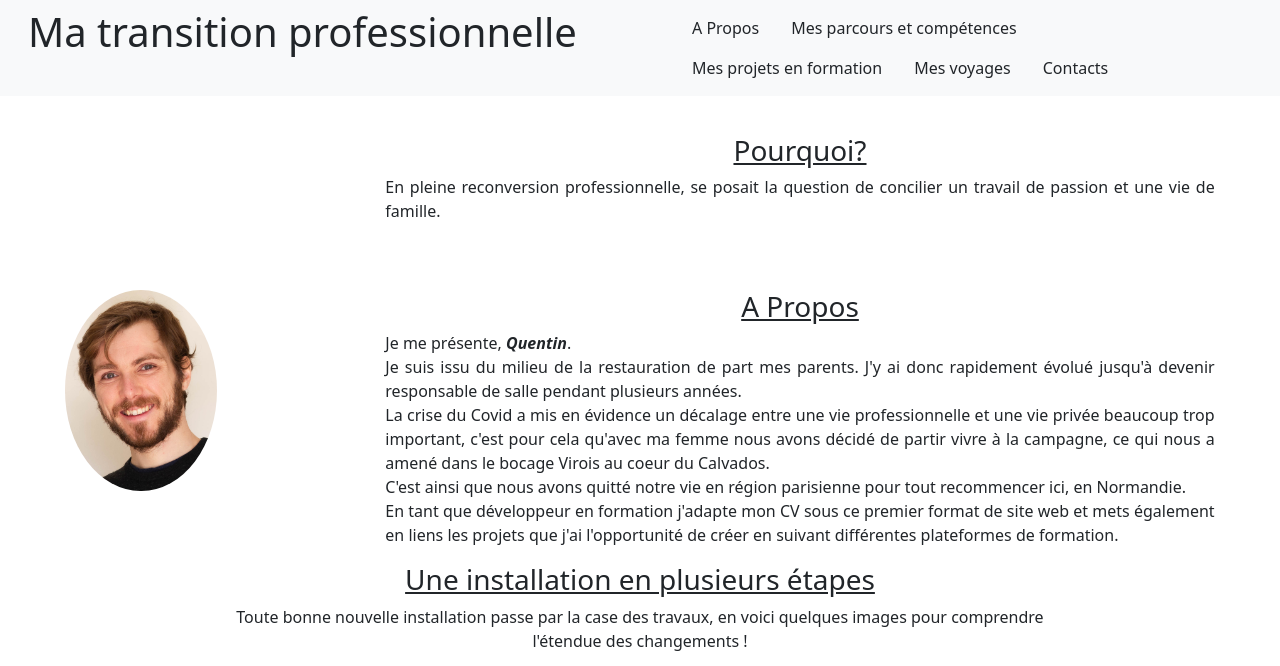
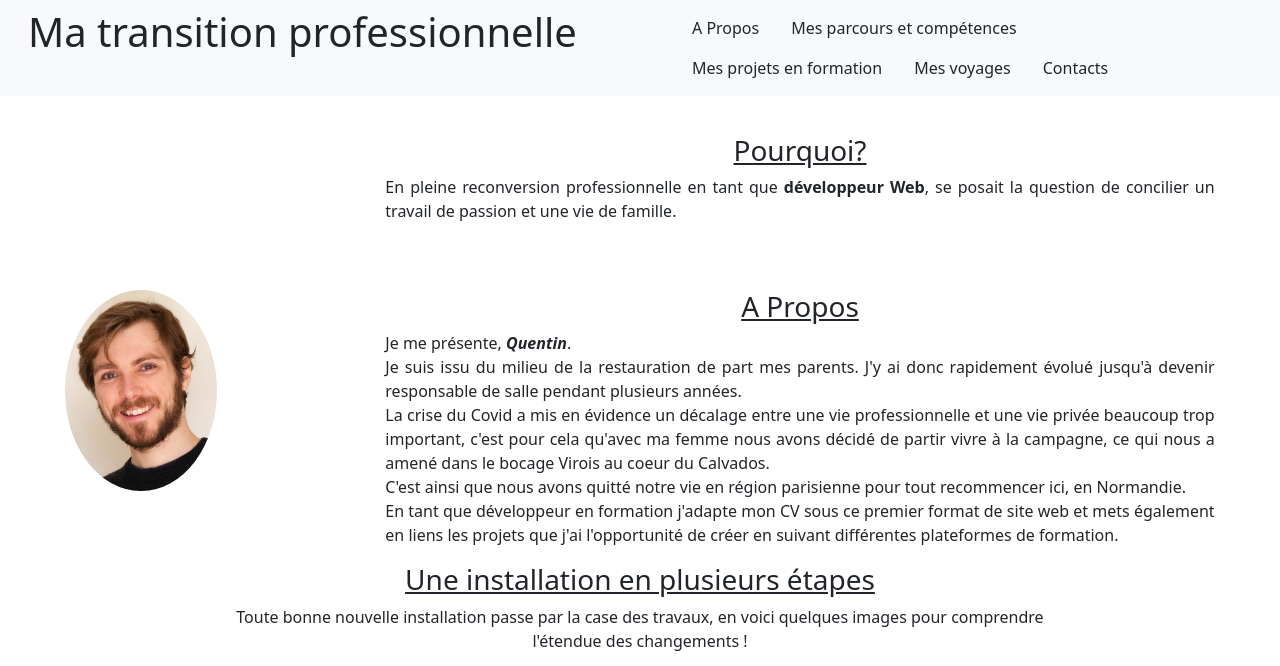
Before and after one commit to ClavierQuentin/transition_pro, a plain HTML site: page index.html in a window 1280 px wide. Shown: the top 666 px of the page. Drawn offline with nearby package versions, Linux system fonts and the light colour scheme.

Commit message:
new index

```diff
--- a/index.html
+++ b/index.html
@@ -36,7 +36,7 @@
             <section class="col-md-8" id="why">
                 <h3>Pourquoi?</h3>
                 <p>
-                    En pleine reconversion professionnelle, se posait la question de concilier un travail de passion et une vie de famille.
+                    En pleine reconversion professionnelle en tant que <strong>développeur Web</strong>, se posait la question de concilier un travail de passion et une vie de famille.
                 </p>
             </section>
         </div>
```
